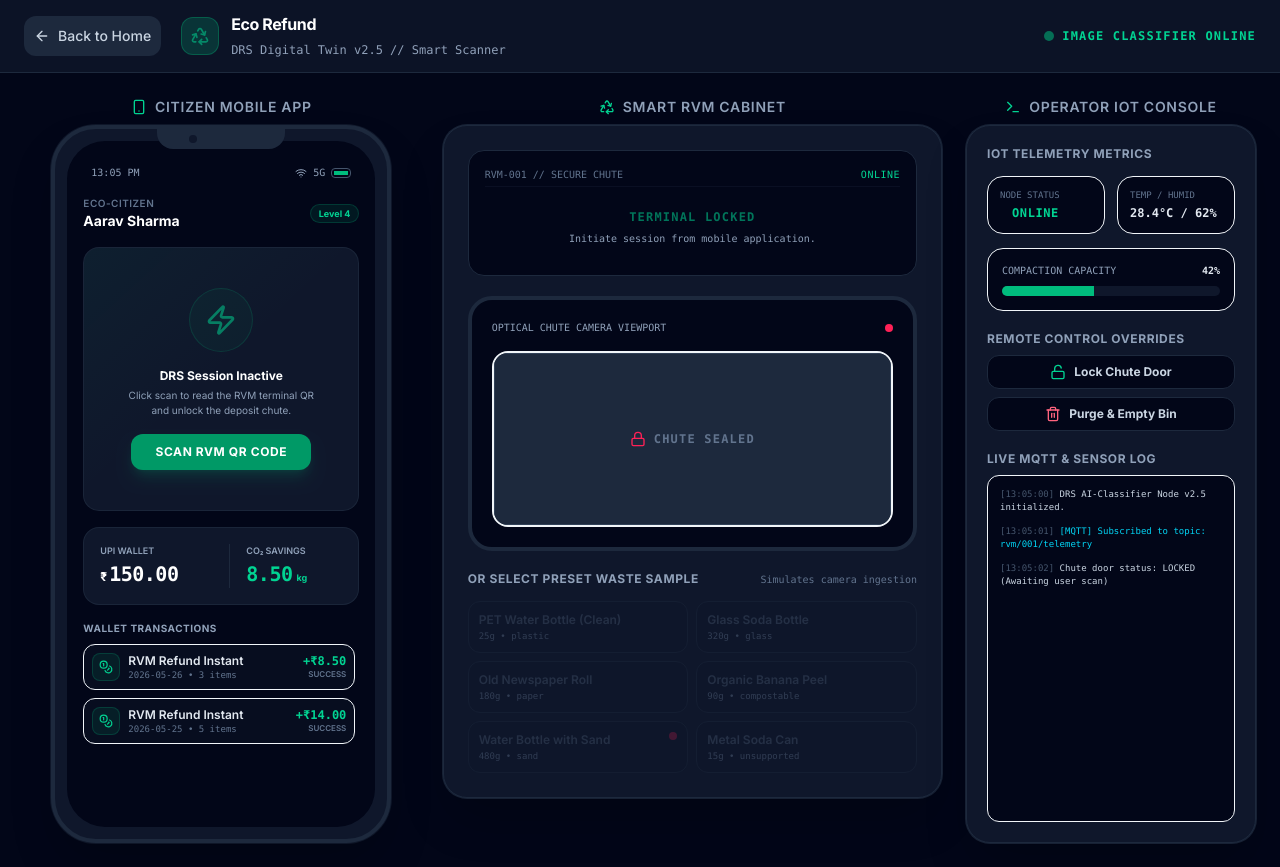
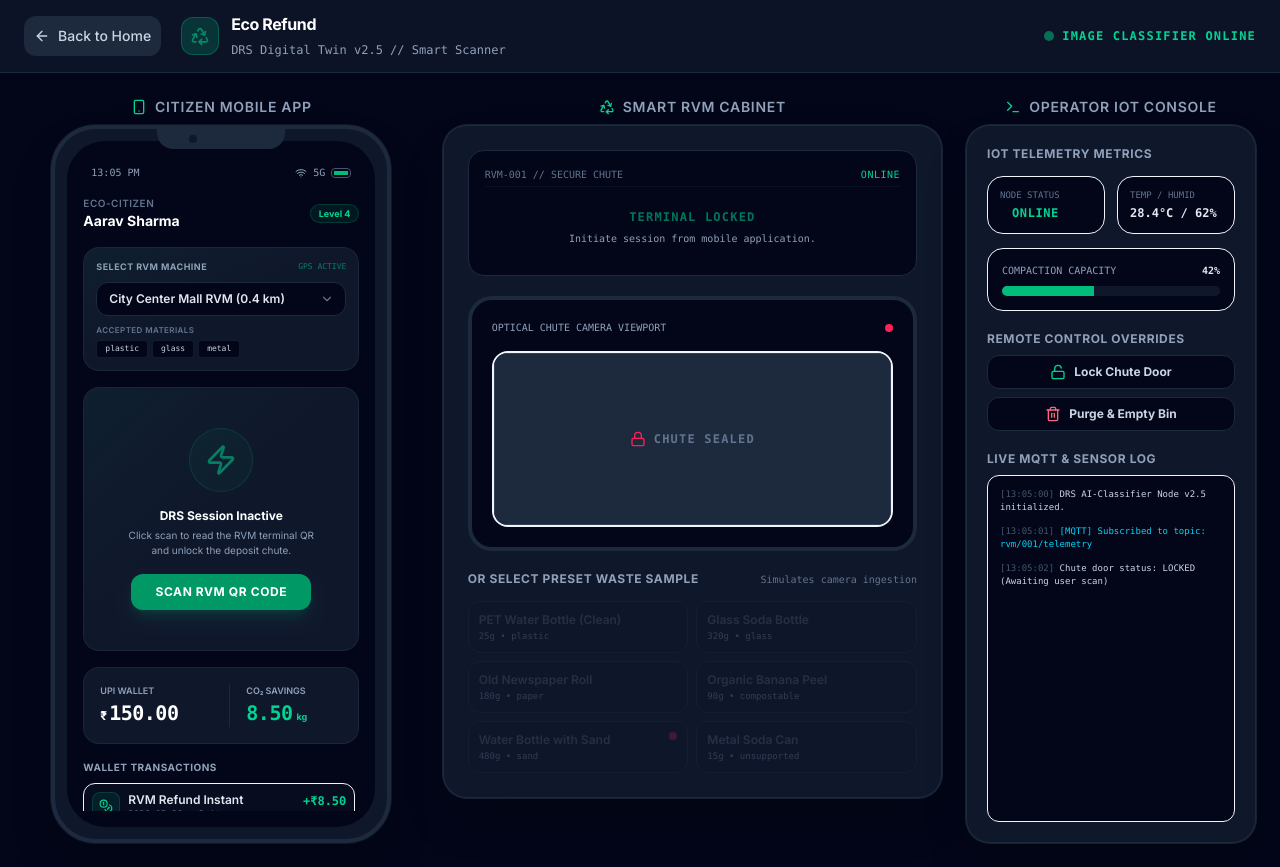
Before and after one commit to kavyadeepdev/ecorefund, a React (Vite) app: page / in a window 1280 px wide. Both pictures are taken after a click on the button "Demo Twin". Built offline with nearby package versions, Linux system fonts and the light colour scheme.

Commit message:
feat: Add nearby machine selector in Citizen App (fixes #2)

```diff
--- a/src/components/DigitalTwin.tsx
+++ b/src/components/DigitalTwin.tsx
@@ -1,7 +1,7 @@
 import React, { useState, useEffect } from 'react';
 import { ArrowLeft, Recycle, Smartphone, Terminal } from 'lucide-react';
 import OpenAI from 'openai';
-import { DepositItem, RATES, MOCK_PRESETS } from './digital-twin/types';
+import { DepositItem, RATES, MOCK_PRESETS, RvmMachine, MOCK_RVM_MACHINES } from './digital-twin/types';
 import CitizenMobileApp from './digital-twin/CitizenMobileApp';
 import SmartRvmCabinet from './digital-twin/SmartRvmCabinet';
 import OperatorConsole from './digital-twin/OperatorConsole';
@@ -22,6 +22,61 @@ export default function DigitalTwin({ onClose }: DigitalTwinProps) {
     { id: 'tx-001', date: '2026-05-26', amount: 8.50, items: 3, status: 'Success' },
     { id: 'tx-002', date: '2026-05-25', amount: 14.00, items: 5, status: 'Success' },
   ]);
+
+  // Machine Selection States
+  const [selectedMachine, setSelectedMachine] = useState<RvmMachine>(MOCK_RVM_MACHINES[0]);
+  const [machineWarning, setMachineWarning] = useState<string | null>(null);
+
+  const handleMachineChange = (newMachine: RvmMachine) => {
+    setSelectedMachine(newMachine);
+    addLog(`RVM Connection: Switched station to ${newMachine.name}.`, 'info');
+
+    if (currentSessionItems.length > 0) {
+      // Find incompatible items
+      const incompatible = currentSessionItems.filter((item) => {
+        const isSupported = item.type === 'sand'
+          ? newMachine.acceptedMaterials.includes('plastic')
+          : newMachine.acceptedMaterials.includes(item.type as any);
+        return !isSupported;
+      });
+
+      if (incompatible.length > 0) {
+        const compatibleItems = currentSessionItems.filter((item) => {
+          const isSupported = item.type === 'sand'
+            ? newMachine.acceptedMaterials.includes('plastic')
+            : newMachine.acceptedMaterials.includes(item.type as any);
+          return isSupported;
+        });
+
+        setCurrentSessionItems(compatibleItems);
+
+        const names = incompatible.map((item) => item.name).join(', ');
+        const warnMsg = `Cleared ${incompatible.length} incompatible item(s) (${names}) because ${newMachine.name} does not accept those materials.`;
+        setMachineWarning(warnMsg);
+        addLog(`Safety alert: ${warnMsg}`, 'warn');
+
+        // Clear warning after 6 seconds
+        setTimeout(() => {
+          setMachineWarning(null);
+        }, 6000);
+      } else {
+        setMachineWarning(null);
+      }
+    } else {
+      setMachineWarning(null);
+    }
+
+    // Reset currently scanned/ingested item if unsupported on new machine
+    if (cvResult) {
+      const isSupported = cvResult.type === 'sand'
+        ? newMachine.acceptedMaterials.includes('plastic')
+        : newMachine.acceptedMaterials.includes(cvResult.type as any);
+      if (!isSupported) {
+        handleResetSlot();
+        addLog(`Reset scanner slot: current item is unsupported on the new station.`, 'warn');
+      }
+    }
+  };
 
   // RVM Cabinet State
   const [currentSessionItems, setCurrentSessionItems] = useState<DepositItem[]>([]);
@@ -317,6 +372,26 @@ Do not return any markdown formatting outside the JSON block. Return ONLY the ra
   };
 
   const processDetectionResult = (item: DepositItem) => {
+    const isSupported = item.type === 'sand'
+      ? selectedMachine.acceptedMaterials.includes('plastic')
+      : selectedMachine.acceptedMaterials.includes(item.type as any);
+
+    if (!isSupported) {
+      const rejectReason = `${selectedMachine.name} does not accept ${item.type === 'sand' ? 'plastic' : item.type} materials. Please select a compatible station or item.`;
+      const detectedItem: DepositItem = {
+        ...item,
+        isContaminated: true,
+        rejectReason,
+        val: 0
+      };
+      setCvRejected(true);
+      setCvResult(detectedItem);
+      setCvMessage(`REJECTED: ${rejectReason}`);
+      addLog(`Validation error: ${rejectReason}`, 'warn');
+      addLog(`[MQTT] post: rvm/001/reject {"filename": "${item.name}", "reason": "Station Incompatibility"}`, 'mqtt');
+      return;
+    }
+
     if (item.isContaminated || item.type === 'unsupported') {
       setCvRejected(true);
       setCvResult(item);
@@ -517,6 +592,10 @@ Do not return any markdown formatting outside the JSON block. Return ONLY the ra
             qrTimer={qrTimer}
             transactions={transactions}
             handleInitiateScan={handleInitiateScan}
+            selectedMachine={selectedMachine}
+            setSelectedMachine={handleMachineChange}
+            machines={MOCK_RVM_MACHINES}
+            machineWarning={machineWarning}
           />
         </div>
 
@@ -539,6 +618,7 @@ Do not return any markdown formatting outside the JSON block. Return ONLY the ra
             cvMessage={cvMessage}
             fallbackCalibrationOpen={fallbackCalibrationOpen}
             chuteLocked={chuteLocked}
+            selectedMachine={selectedMachine}
             handleFileUpload={handleFileUpload}
             handleSelectPreset={handleSelectPreset}
             handleConfirmItem={handleConfirmItem}
--- a/src/components/digital-twin/CitizenMobileApp.tsx
+++ b/src/components/digital-twin/CitizenMobileApp.tsx
@@ -1,8 +1,9 @@
 import React from 'react';
 import {
-  Smartphone, Zap, Recycle, Coins, Wifi, RefreshCw
+  Smartphone, Zap, Recycle, Coins, Wifi, RefreshCw, ChevronDown, AlertTriangle
 } from 'lucide-react';
-import { motion } from 'motion/react';
+import { motion, AnimatePresence } from 'motion/react';
+import { RvmMachine } from './types';
 
 interface Transaction {
   id: string;
@@ -20,6 +21,10 @@ interface CitizenMobileAppProps {
   qrTimer: number;
   transactions: Transaction[];
   handleInitiateScan: () => void;
+  selectedMachine: RvmMachine;
+  setSelectedMachine: (machine: RvmMachine) => void;
+  machines: RvmMachine[];
+  machineWarning: string | null;
 }
 
 export default function CitizenMobileApp({
@@ -30,6 +35,10 @@ export default function CitizenMobileApp({
   qrTimer,
   transactions,
   handleInitiateScan,
+  selectedMachine,
+  setSelectedMachine,
+  machines,
+  machineWarning,
 }: CitizenMobileAppProps) {
   return (
     <div className="w-full max-w-[340px] aspect-[9/19] bg-slate-900 rounded-[45px] p-3 border-4 border-slate-800 shadow-2xl relative overflow-hidden flex flex-col ring-1 ring-slate-800/50">
@@ -62,6 +71,66 @@ export default function CitizenMobileApp({
             Level 4
           </div>
         </div>
+
+        {/* Nearby Machine Selector */}
+        <div className="bg-slate-900 border border-slate-800/80 rounded-2xl p-3 flex flex-col space-y-2 relative overflow-hidden">
+          <div className="absolute inset-0 bg-gradient-to-br from-emerald-500/5 via-transparent to-transparent pointer-events-none" />
+          <div className="flex justify-between items-center">
+            <span className="text-[9px] text-slate-400 font-bold uppercase tracking-wider">SELECT RVM MACHINE</span>
+            <span className="text-[8px] font-mono text-emerald-400 animate-pulse">GPS ACTIVE</span>
+          </div>
+
+          <div className="relative">
+            <select
+              value={selectedMachine.id}
+              onChange={(e) => {
+                const found = machines.find((m) => m.id === e.target.value);
+                if (found) {
+                  setSelectedMachine(found);
+                }
+              }}
+              className="w-full bg-slate-950 border border-slate-800 rounded-xl px-3 py-2 text-xs font-semibold text-slate-200 focus:outline-none focus:border-emerald-500 transition-colors cursor-pointer appearance-none pr-8"
+            >
+              {machines.map((m) => (
+                <option key={m.id} value={m.id} className="bg-slate-950 text-slate-200">
+                  {m.name} ({m.distance})
+                </option>
+              ))}
+            </select>
+            <div className="absolute inset-y-0 right-3 flex items-center pointer-events-none text-slate-500">
+              <ChevronDown className="w-3.5 h-3.5" />
+            </div>
+          </div>
+
+          <div className="flex flex-col space-y-1">
+            <span className="text-[8px] text-slate-500 font-semibold uppercase tracking-wider">Accepted Materials</span>
+            <div className="flex flex-wrap gap-1">
+              {selectedMachine.acceptedMaterials.map((mat) => (
+                <span
+                  key={mat}
+                  className="text-[8px] px-2 py-0.5 rounded bg-slate-950 border border-slate-800/60 text-slate-300 font-mono"
+                >
+                  {mat === 'compostable' ? 'organic' : mat === 'unsupported' ? 'metal' : mat}
+                </span>
+              ))}
+            </div>
+          </div>
+        </div>
+
+        {/* Machine Warning Display */}
+        <AnimatePresence mode="wait">
+          {machineWarning && (
+            <motion.div
+              initial={{ opacity: 0, y: -10, height: 0 }}
+              animate={{ opacity: 1, y: 0, height: 'auto' }}
+              exit={{ opacity: 0, y: -10, height: 0 }}
+              className="bg-amber-500/10 border border-amber-500/30 rounded-xl p-2.5 text-[10px] text-amber-400 font-medium leading-relaxed flex gap-2 items-start"
+            >
+              <AlertTriangle className="w-3.5 h-3.5 shrink-0 mt-0.5 text-amber-400 animate-pulse" />
+              <span>{machineWarning}</span>
+            </motion.div>
+          )}
+        </AnimatePresence>
 
         {/* Dynamic QR & Scan trigger */}
         <div className="bg-slate-900 border border-slate-800/80 rounded-2xl p-4 flex flex-col items-center justify-center text-center space-y-3 relative overflow-hidden">
--- a/src/components/digital-twin/SmartRvmCabinet.tsx
+++ b/src/components/digital-twin/SmartRvmCabinet.tsx
@@ -4,7 +4,7 @@ import {
   ShieldCheck, AlertTriangle, Check, Send
 } from 'lucide-react';
 import { motion, AnimatePresence } from 'motion/react';
-import { DepositItem, MOCK_PRESETS } from './types';
+import { DepositItem, MOCK_PRESETS, RvmMachine } from './types';
 import ItemSVG from './ItemSVG';
 
 interface SmartRvmCabinetProps {
@@ -19,6 +19,7 @@ interface SmartRvmCabinetProps {
   cvMessage: string;
   fallbackCalibrationOpen: boolean;
   chuteLocked: boolean;
+  selectedMachine: RvmMachine;
   handleFileUpload: (e: React.ChangeEvent<HTMLInputElement>) => void;
   handleSelectPreset: (preset: typeof MOCK_PRESETS[number]) => void;
   handleConfirmItem: () => void;
@@ -39,6 +40,7 @@ export default function SmartRvmCabinet({
   cvMessage,
   fallbackCalibrationOpen,
   chuteLocked,
+  selectedMachine,
   handleFileUpload,
   handleSelectPreset,
   handleConfirmItem,
@@ -283,24 +285,39 @@ export default function SmartRvmCabinet({
           <span className="text-[10px] text-slate-500 font-mono">Simulates camera ingestion</span>
         </div>
         <div className="grid grid-cols-2 gap-2">
-          {MOCK_PRESETS.map((preset) => (
+          {MOCK_PRESETS.map((preset) => {
+            const isSupported = preset.type === 'sand'
+              ? selectedMachine.acceptedMaterials.includes('plastic')
+              : selectedMachine.acceptedMaterials.includes(preset.type as any);
+
+            const isDisabled = sessionStep !== 'CONNECTED' || cvScanning || !isSupported;
+
+            return (
               <button
                 key={preset.id}
-              disabled={sessionStep !== 'CONNECTED' || cvScanning}
+                disabled={isDisabled}
                 onClick={() => handleSelectPreset(preset)}
                 className={`text-left p-2.5 rounded-xl border transition-all flex flex-col text-xs relative ${
                   sessionStep !== 'CONNECTED'
                     ? 'opacity-40 cursor-not-allowed border-slate-800 bg-slate-900/10 text-slate-600'
+                    : !isSupported
+                      ? 'opacity-30 cursor-not-allowed border-rose-950 bg-rose-950/10 text-rose-300'
                       : 'bg-slate-900/60 border-slate-800 hover:border-emerald-500/50 hover:bg-slate-850 text-slate-300 cursor-pointer'
                 }`}
               >
-              {preset.isContaminated && (
+                {preset.isContaminated && isSupported && (
                   <span className="absolute top-2.5 right-2.5 w-2 h-2 rounded-full bg-rose-500 animate-pulse" />
+                )}
+                {!isSupported && sessionStep === 'CONNECTED' && (
+                  <span className="absolute top-2.5 right-2.5 px-1 rounded bg-rose-500/20 text-[7px] font-bold text-rose-400 font-mono tracking-wide">
+                    UNSUPPORTED
+                  </span>
                 )}
                 <span className="font-semibold block truncate w-[90%]">{preset.name}</span>
                 <span className="text-[9px] text-slate-500 font-mono mt-0.5">{preset.weightGrams}g • {preset.type}</span>
               </button>
-          ))}
+            );
+          })}
         </div>
       </div>
 
--- a/src/components/digital-twin/types.ts
+++ b/src/components/digital-twin/types.ts
@@ -24,3 +24,37 @@ export const MOCK_PRESETS = [
   { id: 'pres-5', name: 'Water Bottle with Sand', type: 'sand', weightGrams: 480, isContaminated: true, rejectReason: 'Moisture/Weight anomaly: density exceeds PET thresholds by 400%' },
   { id: 'pres-6', name: 'Metal Soda Can', type: 'unsupported', weightGrams: 15, isContaminated: false, rejectReason: 'Material detected: Aluminum. This kiosk only supports Plastic, Paper, Glass, and Organic waste.' }
 ] as const;
+
+export interface RvmMachine {
+  id: string;
+  name: string;
+  distance: string;
+  acceptedMaterials: ('plastic' | 'glass' | 'paper' | 'compostable' | 'unsupported')[];
+}
+
+export const MOCK_RVM_MACHINES: RvmMachine[] = [
+  {
+    id: 'rvm-1',
+    name: 'City Center Mall RVM',
+    distance: '0.4 km',
+    acceptedMaterials: ['plastic', 'glass', 'unsupported']
+  },
+  {
+    id: 'rvm-2',
+    name: 'Metro Station Kiosk',
+    distance: '1.2 km',
+    acceptedMaterials: ['plastic', 'paper', 'unsupported']
+  },
+  {
+    id: 'rvm-3',
+    name: 'Green Plaza Eco Hub',
+    distance: '2.5 km',
+    acceptedMaterials: ['plastic', 'glass', 'paper', 'compostable', 'unsupported']
+  },
+  {
+    id: 'rvm-4',
+    name: 'Sardar Patel Park Depot',
+    distance: '3.1 km',
+    acceptedMaterials: ['compostable']
+  }
+];
```
Also changed, not shown: 1 other file (tests, documents, lock files or other folders). Lines whose indentation alone changed are shown as unchanged.
